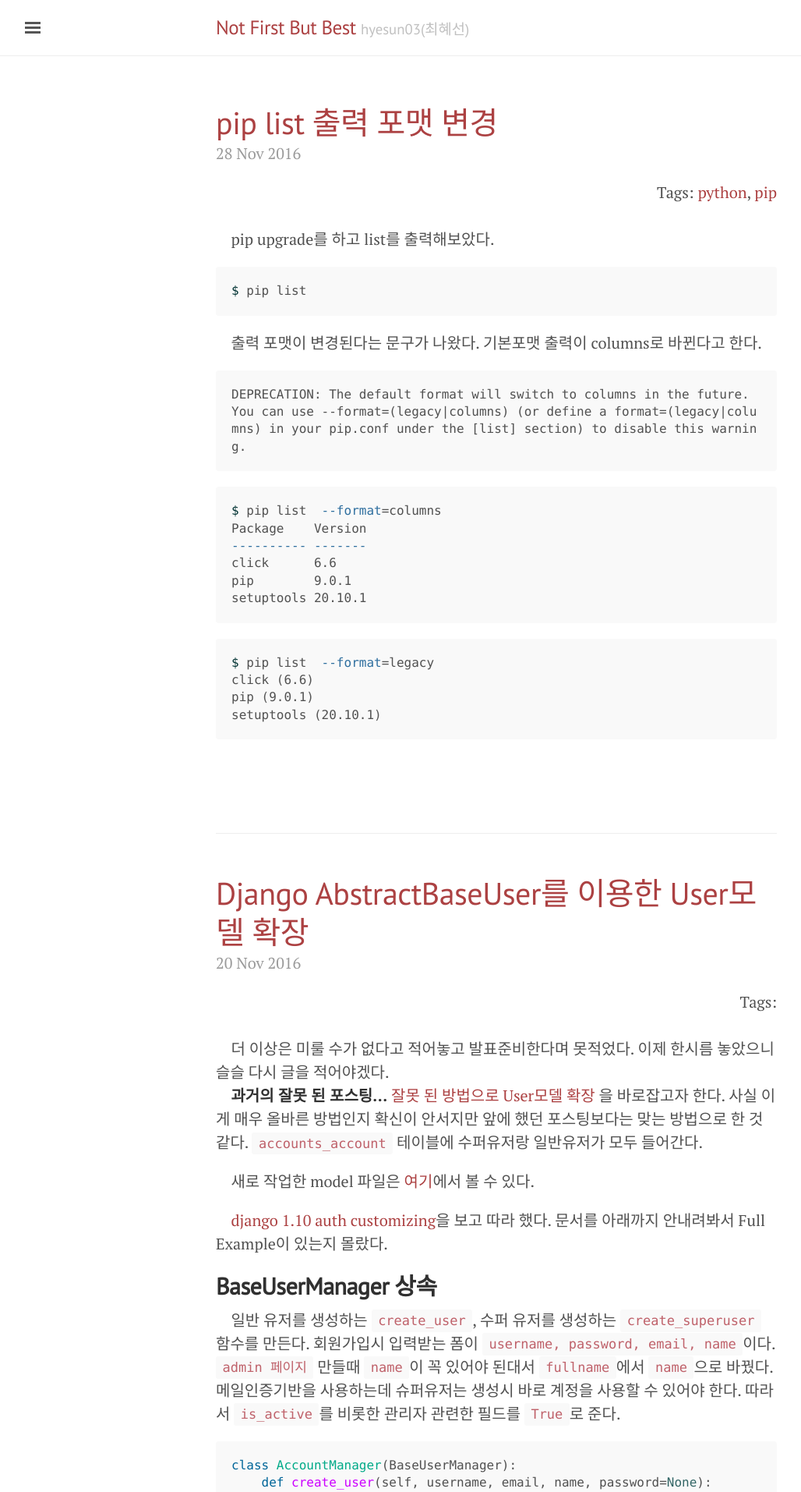
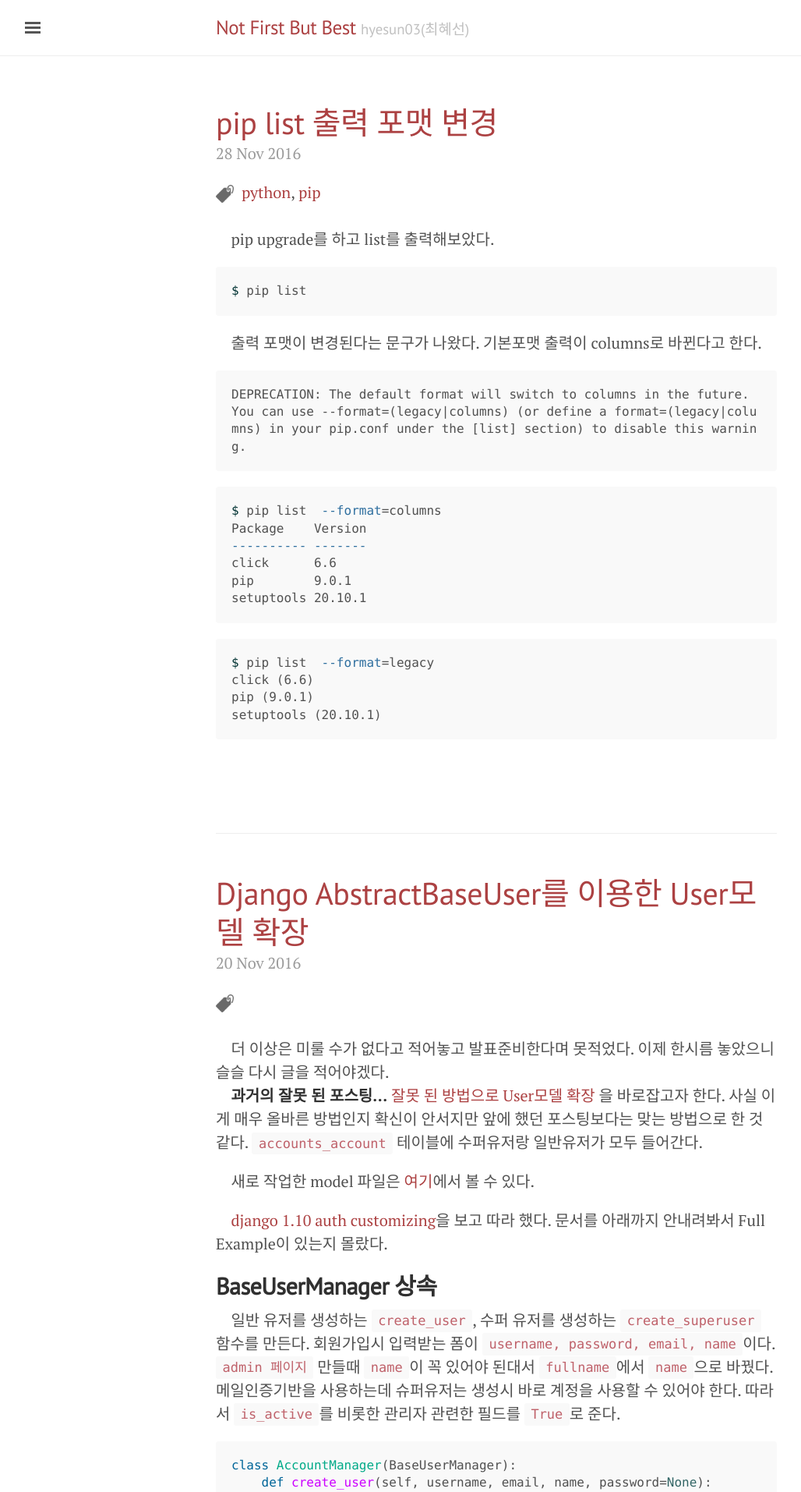
Before and after one commit to hyesun03/hyesun03.github.io, a Jekyll site: the page built from index.html, in a window 1280 px wide. Shown: the top 1913 px of the page at 78% size, without its empty margins (3-1031 px from the left). Built offline with Jekyll 4.4.1, drawn with Linux system fonts in a browser that asks for light colours; the list of posts is cut into pages by our own code; comment, search, counter and statistics services are not loaded.

Commit message:
tag 이미지로 변경

```diff
--- a/_includes/post_tags.html
+++ b/_includes/post_tags.html
@@ -1,5 +1,5 @@
+<img src="/images/tag-256.png" alt="Tags: " class="tag-img"/>
 <div class="post-tags">
-  Tags:
   {% if post %}
     {% assign tags = post.tags %}
   {% else %}
@@ -9,3 +9,4 @@
   <a href="/tags/#{{tag|slugize}}">{{tag}}</a>{% unless forloop.last %},{% endunless %}
   {% endfor %}
 </div>
+<br/>
--- a/public/css/lanyon.css
+++ b/public/css/lanyon.css
@@ -585,7 +585,12 @@ a.pagination-item:hover {
 .archive-item {
   margin-left: 5px;
 }
-
 .post-tags {
-  text-align: right;
+  float: left;
 }
+.tag-img {
+  width: 23px;
+  float: left;
+  margin: 0 10px 0 0;
+  padding: 5px 0 0 0;
+}
```
Also changed, not shown: images/tag-256.png (added), 1 other file.
